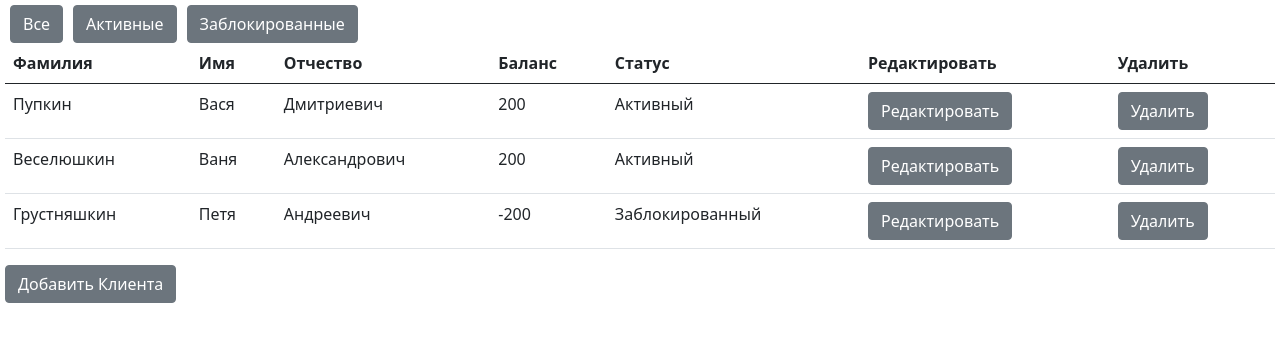
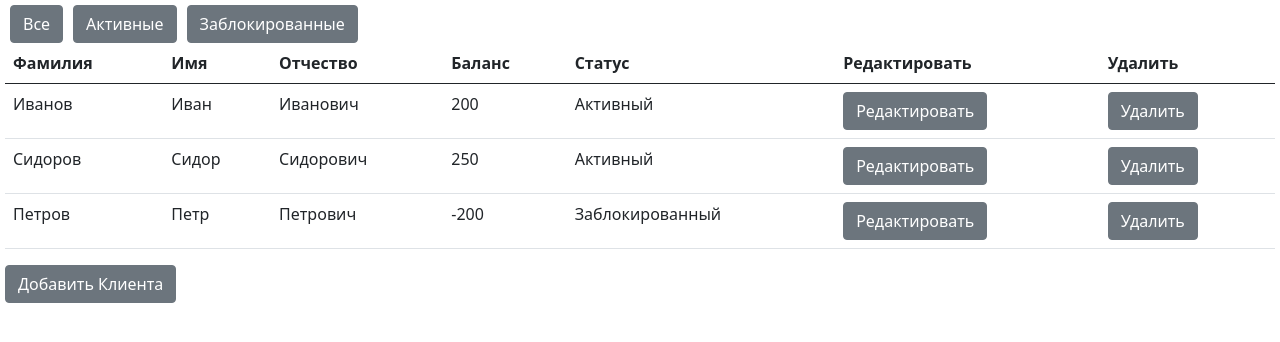
Before and after one commit to AndreyKlimenchenko/FD3-KLIMENCHENKO, a React (Create React App) app in the folder Mobile/: page / in a window 1280 px wide. Shown: the top 342 px of the page. Built offline with nearby package versions, Linux system fonts and the light colour scheme.

Commit message:
Fixed code

```diff
--- a/Mobile/src/components/App/App.jsx
+++ b/Mobile/src/components/App/App.jsx
@@ -5,29 +5,29 @@ import "./App.css"
 const clients = [
     {
         id: 0,
-        name: 'Вася',
-        surname: 'Пупкин',
-        patronymic: 'Дмитриевич',
+        name: 'Иван',
+        surname: 'Иванов',
+        patronymic: 'Иванович',
         balance: 200
     },
     {
         id: 1,
-        name: 'Ваня',
-        surname: 'Веселюшкин',
-        patronymic: 'Александрович',
-        balance: 200
+        name: 'Сидор',
+        surname: 'Сидоров',
+        patronymic: 'Сидорович',
+        balance: 250
     },
     {
         id: 2,
-        name: 'Петя',
-        surname: 'Грустняшкин',
-        patronymic: 'Андреевич',
+        name: 'Петр',
+        surname: 'Петров',
+        patronymic: 'Петрович',
         balance: -200
     }
 ]
 
 function App() {
-    console.log('render App');
+    console.log('render App Component');
     return (
         <div>
             <MobileCompany clients={clients} />
--- a/Mobile/src/components/MobileCompany/MobileCompanyFilters/MobileCompanyFilters.jsx
+++ b/Mobile/src/components/MobileCompany/MobileCompanyFilters/MobileCompanyFilters.jsx
@@ -7,7 +7,7 @@ class MobileCompanyFilters extends React.PureComponent {
   };
 
   render() {
-    console.log("render MobileCompanyFilters");
+    console.log("render MobileCompanyFilters Component");
     return (
       <div>
         <button
--- a/Mobile/src/event.js
+++ b/Mobile/src/event.js
@@ -1,5 +1,5 @@
 import { EventEmitter } from 'events';
 
-let myEvents = new EventEmitter();
+const myEvents = new EventEmitter();
 
 export { myEvents };
```
